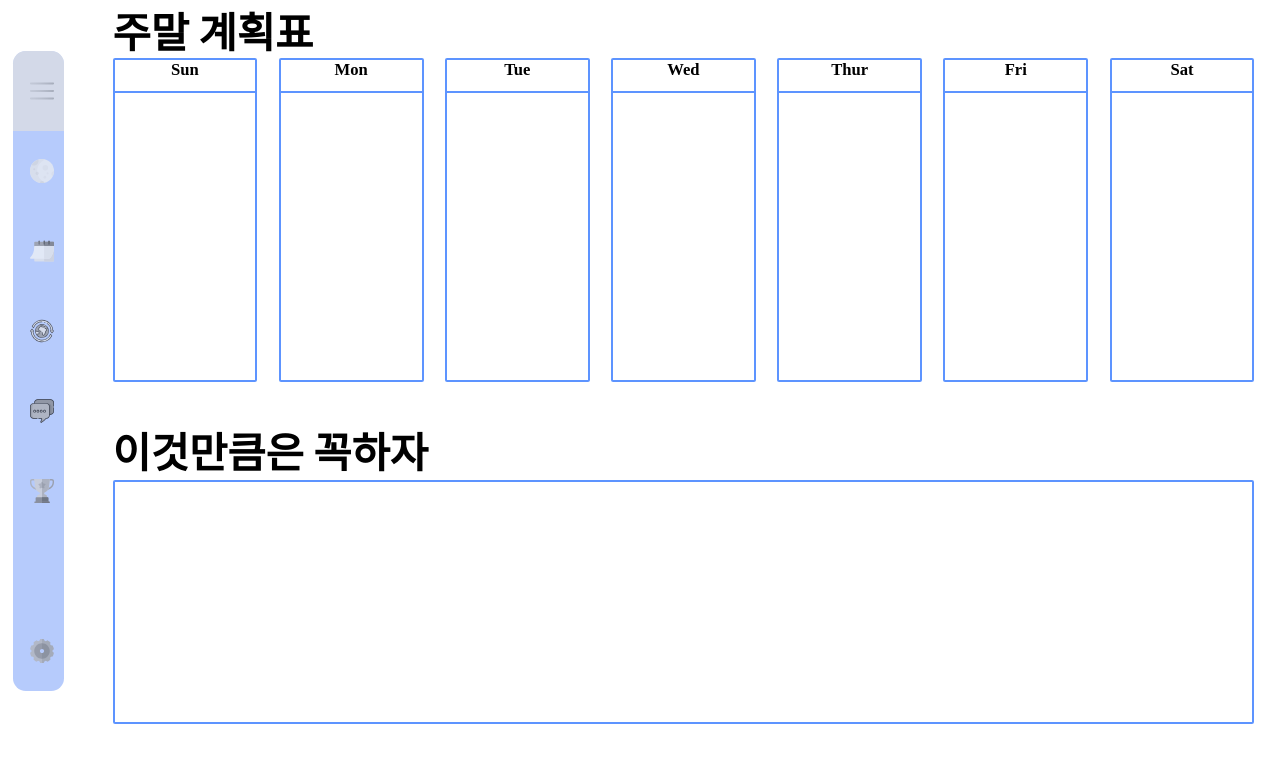
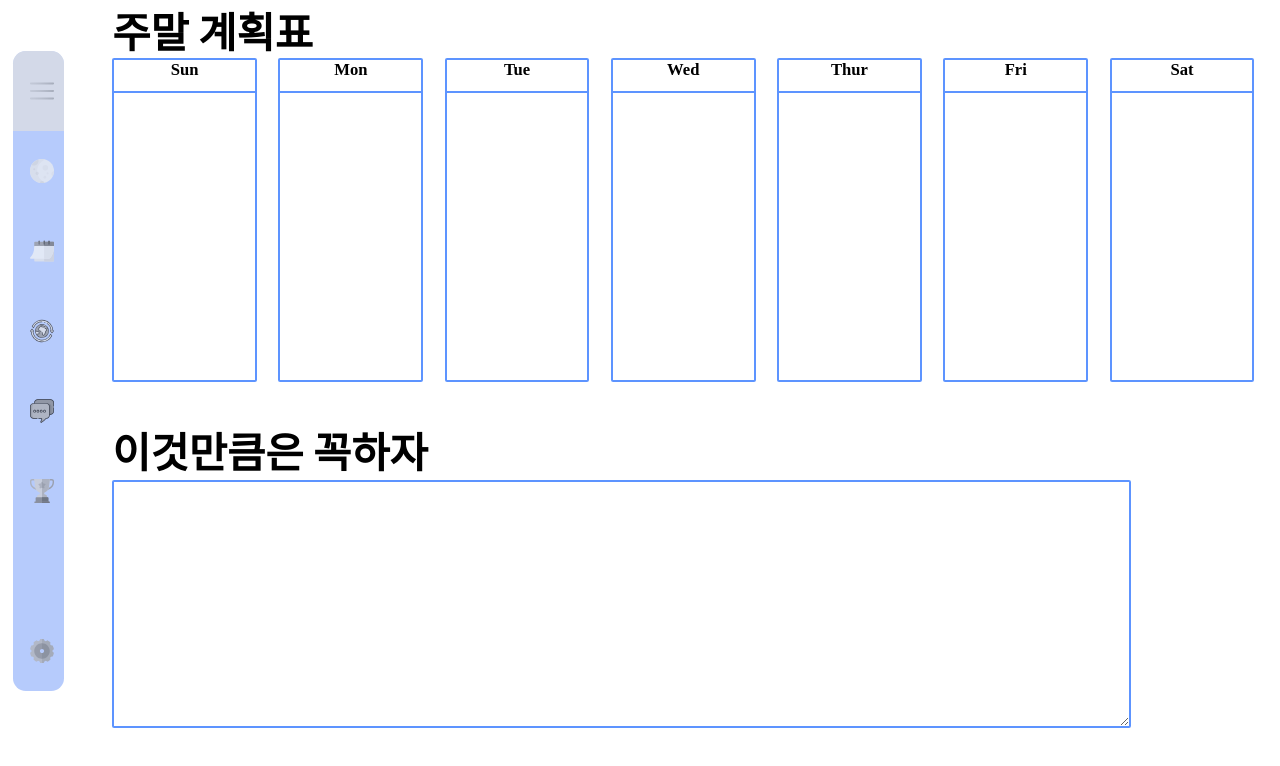
Before and after one commit to xodus0721/examiner, a React (Create React App) app: page /Weekly in a window 1280 px wide. Shown: the top 766 px of the page. Built offline with nearby package versions, Linux system fonts and the light colour scheme.

Commit message:
modify -> Change promise-board from div to textarea

```diff
--- a/src/routes/weekly.js
+++ b/src/routes/weekly.js
@@ -19,7 +19,7 @@ const Weekly = () => {
           <Planner weekName={weekNames[6]} />
         </div>
         <div className="weekly-header">이것만큼은 꼭하자</div>
-        <div className="promise-board"></div>
+        <textarea className="promise-board"></textarea>
       </div>
     </div>
   );
--- a/src/stylesheets/weekly.scss
+++ b/src/stylesheets/weekly.scss
@@ -43,8 +43,10 @@
 }
 
 .promise-board {
+  width: 79vw;
   height: 30vh;
   margin: 0 2vw 0 0;
   border: calc(0.1vh + 0.1vw) solid #5d94ff;
+  outline: 0;
   border-radius: calc(0.1vw + 0.1vh);
 }
```
